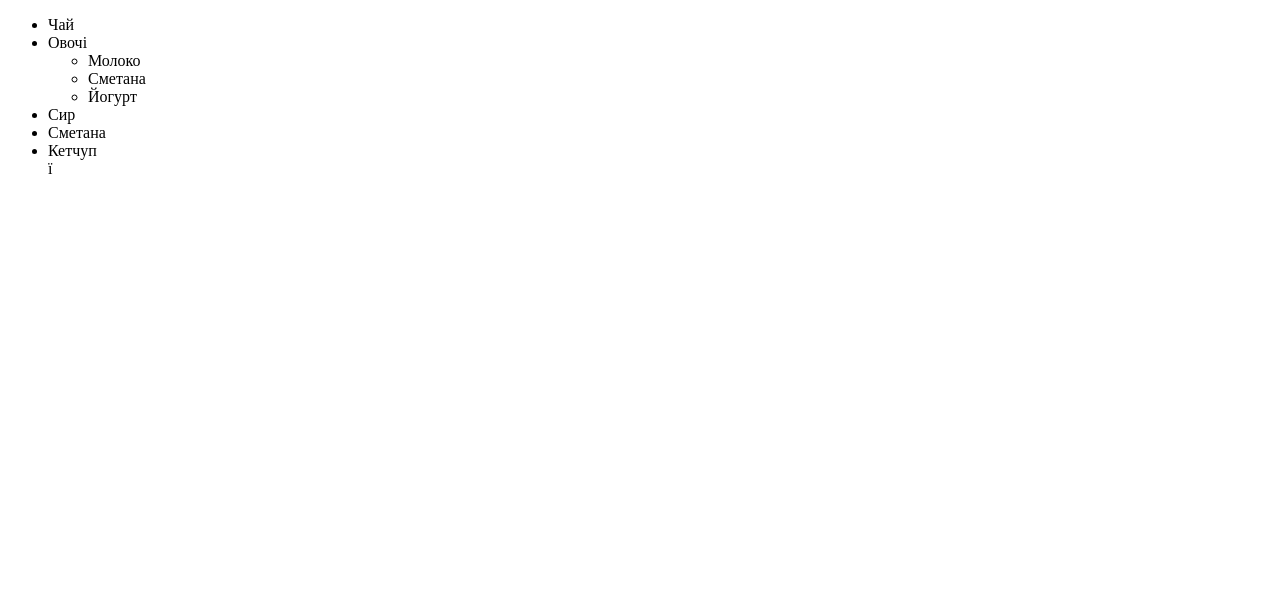
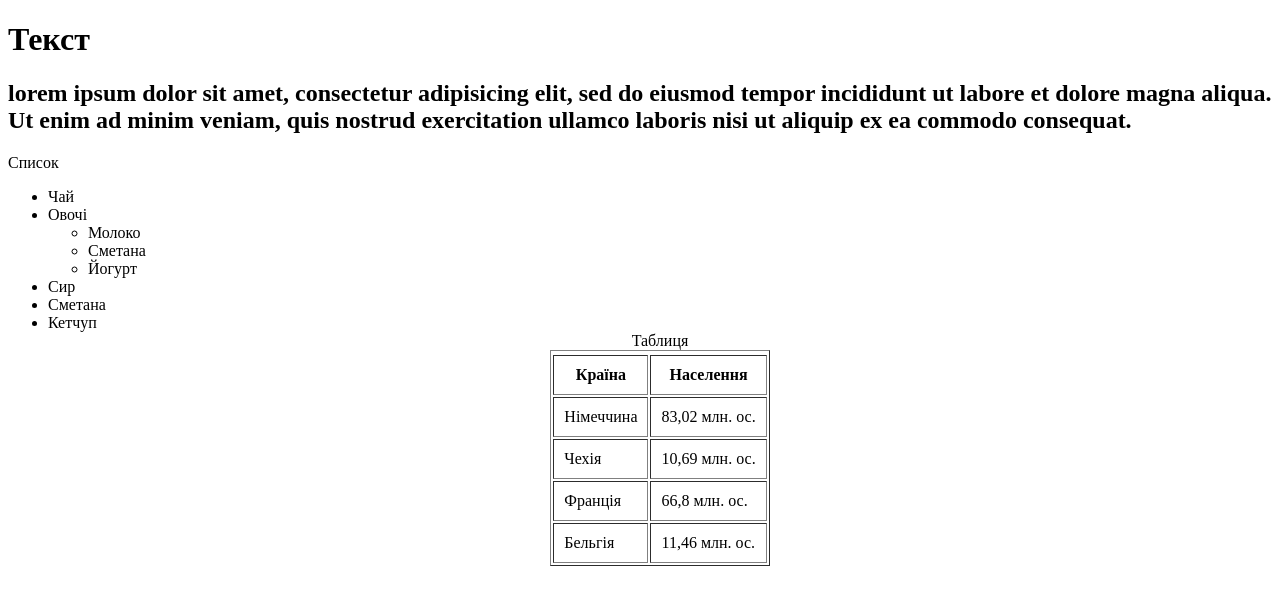
Before and after one commit to nazarskilskiy/nazarskilskiy8.github.io, a plain HTML site: page index.html in a window 1280 px wide. Drawn offline with Linux system fonts and the light colour scheme.

Commit message:
Update index.html

```diff
--- a/index.html
+++ b/index.html
@@ -4,6 +4,14 @@
 <title>index.html</title>
 </head>
 <body>
+          <div>
+
+  <h1>Текст</h1>
+  <p><h2>lorem ipsum dolor sit amet, consectetur adipisicing elit,
+                    sed do eiusmod tempor incididunt ut labore et dolore magna aliqua.
+                    Ut enim ad minim veniam, quis nostrud exercitation
+                    ullamco laboris nisi ut aliquip ex ea commodo consequat.</h2>
+    Список
 <ul>
 <li>Чай</li>
 <li>Овочі</li>
@@ -14,6 +22,30 @@
           </ul>
     <li>Сир</li>
    <li>Сметана</li>
-   <li>Кетчуп</li>ї
+   <li>Кетчуп</li>
+
+          <table cellpadding="10" border="1" align="center">
+             <tr>
+    <caption>Таблиця</caption>
+     <th>Країна</th>
+     <th>Населення</th>
+                      </tr>
+          <tr>
+     <td>Німеччина</td>
+      <td>83,02 млн. ос.</td>
+      </tr>
+      <tr>
+     <td>Чехія</td>
+      <td>10,69 млн. ос.</td>
+      </tr>
+      <tr>
+      <td>Франція</td>
+      <td>66,8 млн. ос.</td>
+      </tr>
+     <tr>
+      <td>Бельгія</td>
+      <td>11,46 млн. ос.</td>
+        </tr>
+       </div>
    </body>
  </head>
```
